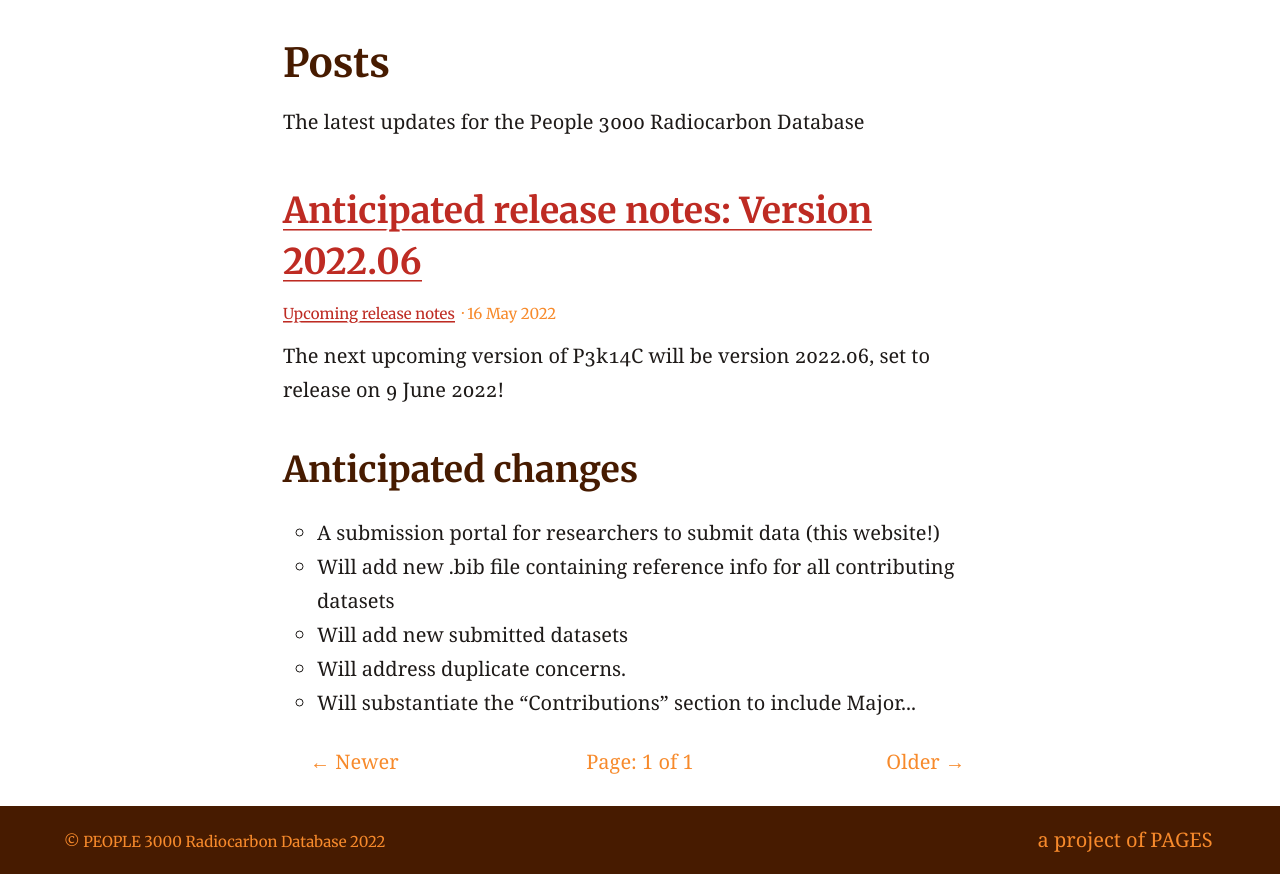
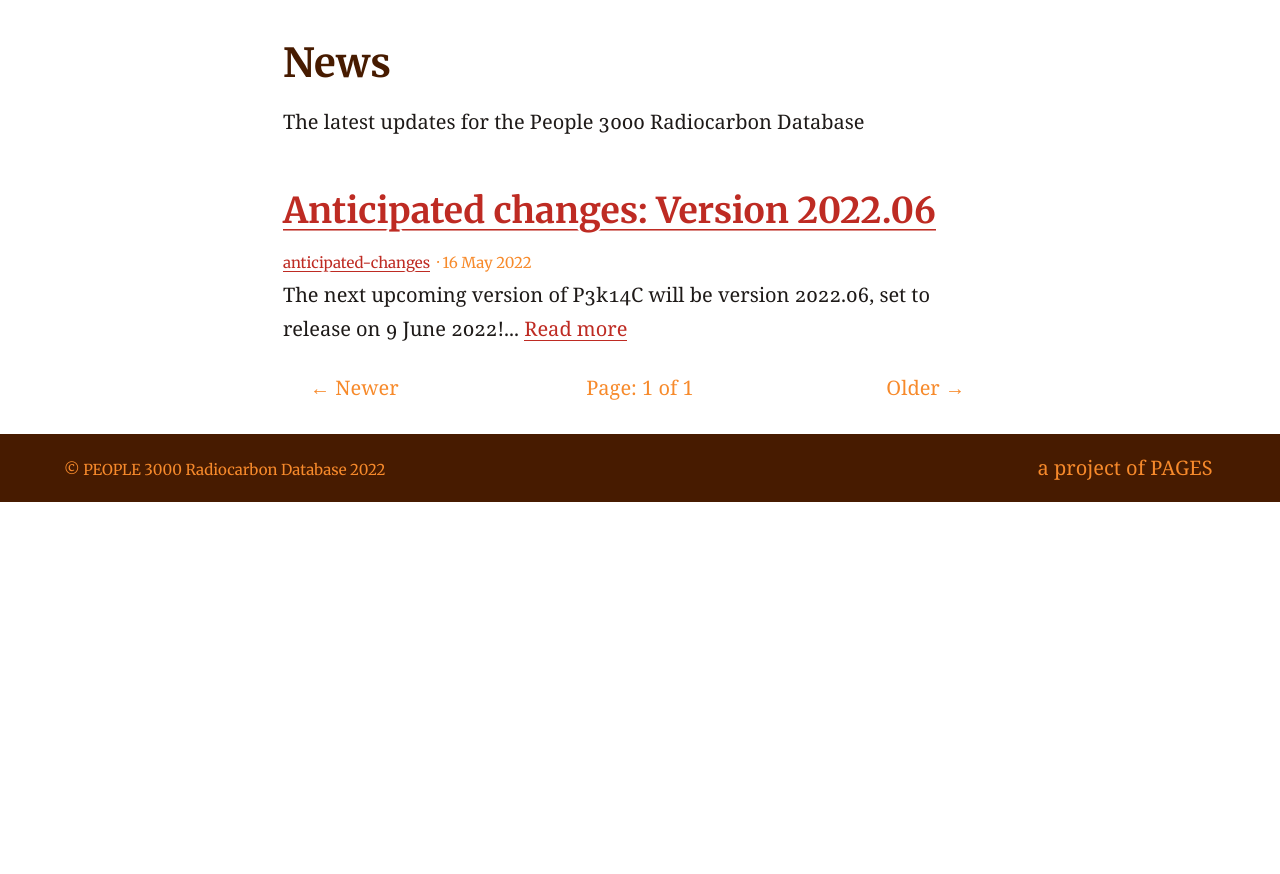
Before and after one commit to people3k/people3k.github.io, a Jekyll site: the page built from news/index.html, in a window 1280 px wide. Shown: the part 398-1272 px from the top of the page. Built offline with Jekyll 4.4.1, drawn with Linux system fonts in a browser that asks for light colours; the list of posts is cut into pages by our own code; after the commit the page ends 900 px from its top, so only the background shows below that; some of the changed lines change nothing that is shown.

Commit message:
Quality of life improvements

```diff
--- a/_config.yml
+++ b/_config.yml
@@ -39,15 +39,11 @@
 paginate_path: news/page:num # jekyll-paginate > blog page
 jekyll-mentions: https://twitter.com # jekyll-mentions > service used when @replying
 twitter:
-  username: DavidDarnes # jekyll-seo-tag > Owners twitter username
-author: DavidDarnes # jekyll-seo-tag > default author
+  username:  # jekyll-seo-tag > Owners twitter username
+author:  # jekyll-seo-tag > default author
 social: # jekyll-seo-tag > social overrides
-  name: David Darnes # jekyll-seo-tag > real name
+  name: # jekyll-seo-tag > real name
   links:  # jekyll-seo-tag > social aliases (sameAs)
-    - https://twitter.com/DavidDarnes
-    - https://www.facebook.com/daviddarnes
-    - https://www.linkedin.com/in/daviddarnes
-    - https://github.com/daviddarnes
 # markdown: CommonMark # Markdown parse settings, CommonMark performs slightly better an others in build time
 # commonmark:
   # options: ["SMART", "FOOTNOTES"]
@@ -63,7 +59,7 @@
 # 5. Collections
 collections:
   posts:
-    title: Posts # Needed for Siteleaf
+    title: News # Needed for Siteleaf
     output: true
     description: "The latest updates for the People 3000 Radiocarbon Database" # The post list page content
     feature_image: "/assets/sphinx.jpg"
@@ -96,8 +92,8 @@
 description: "The most complete global database of archaeological radiocarbon dates" # Site description and default description, also used in jekyll-seo-tag
 url: "https://people3k.github.io" # Site url, also used in jekyll-seo-tag
 baseurl: ""
-repo: "https://github.com/daviddarnes/alembic"
-email: "me@daviddarnes.com"
+repo: ""
+email: ""
 # disqus: "alembic-1" # Blog post comments, uncomment the option and set the site ID from your Disqus account
 # date_format: "%-d %B %Y" # Blog post date formatting using placeholder formatting
 # google_analytics: ""
@@ -135,10 +131,10 @@
   url: https://pastglobalchanges.org/
 
 social_links: # Appears in sidebar. Set the urls then uncomment and comment out as desired
-  Twitter: https://twitter.com/DavidDarnes
-  LinkedIn: https://www.linkedin.com/in/daviddarnes
-  GitHub: https://github.com/daviddarnes
-  link: https://darn.es
+  Twitter:
+  LinkedIn:
+  GitHub:
+  link:
   RSS: /feed.xml
 
 sharing_links: # Appear at the bottom of single blog posts, add as desired. The value can be 'true' or the desired button colour
--- a/_includes/post-list.html
+++ b/_includes/post-list.html
@@ -7,7 +7,8 @@
 
             <h2><a href="{{ site.baseurl }}{{ page.url }}">{{ page.title }}</a></h2>
             {% include post-meta.html %}
-            {{ page.excerpt | markdownify | truncatewords: 60 }}
+            <br />{{ page.excerpt }}...
+            <a href="{{ site.baseurl }}{{ page.url }}">Read more</a>
 
           </article>
         </li>
--- a/_includes/site-logo.html
+++ b/_includes/site-logo.html
@@ -1,3 +1,3 @@
 <a class="logo" href="{{ site.baseurl }}/">
-  <object type="image/svg+xml" data="{{ site.baseurl }}{{ site.logo }}" alt="{{ site.title | append: ' logo' }}" width="100">P3k14C</object>
+  <object style="pointer-events: none;" type="image/svg+xml" data="{{ site.baseurl }}{{ site.logo }}" alt="{{ site.title | append: ' logo' }}" width="100">P3k14C</object>
 </a>
--- a/_posts/2022-05-16-planned-updates.md
+++ b/_posts/2022-05-16-planned-updates.md
@@ -1,12 +1,15 @@
 ---
-title: "Anticipated release notes: Version 2022.06"
+title: "Anticipated changes: Version 2022.06"
 categories:
-- Upcoming release notes
+- anticipated-changes
 feature_image: "/assets/neakpointemple.jpg"
+excerpt: "The next upcoming version of P3k14C will be version 2022.06, set to
+release on 9 June 2022!"
 ---
 
 The next upcoming version of P3k14C will be version 2022.06, set to release on
 9 June 2022!
+
 
 ## Anticipated changes
 
--- a/_sass/_settings.scss
+++ b/_sass/_settings.scss
@@ -2,7 +2,7 @@
 $backgroundColour: #ffffff !default;
 $codeBackgroundColour: #fafafa !default;
 $featureBackgroundColour: #f9fafa !default;
-$accentColour: #05bf85 !default;
+$accentColour: #EF4E22 !default;
 
 // Text colours
 $headingColour: #471B00 !default;
```
